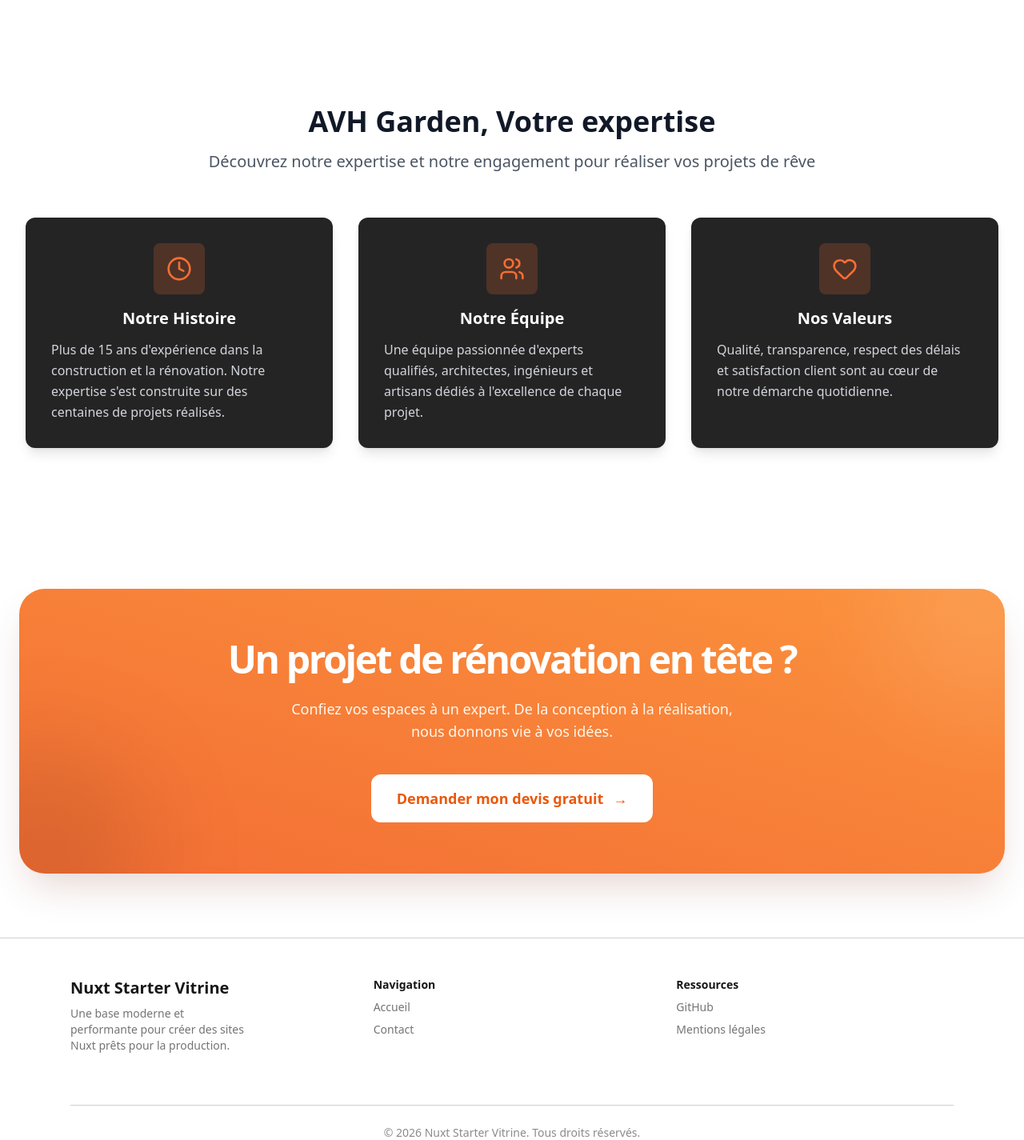
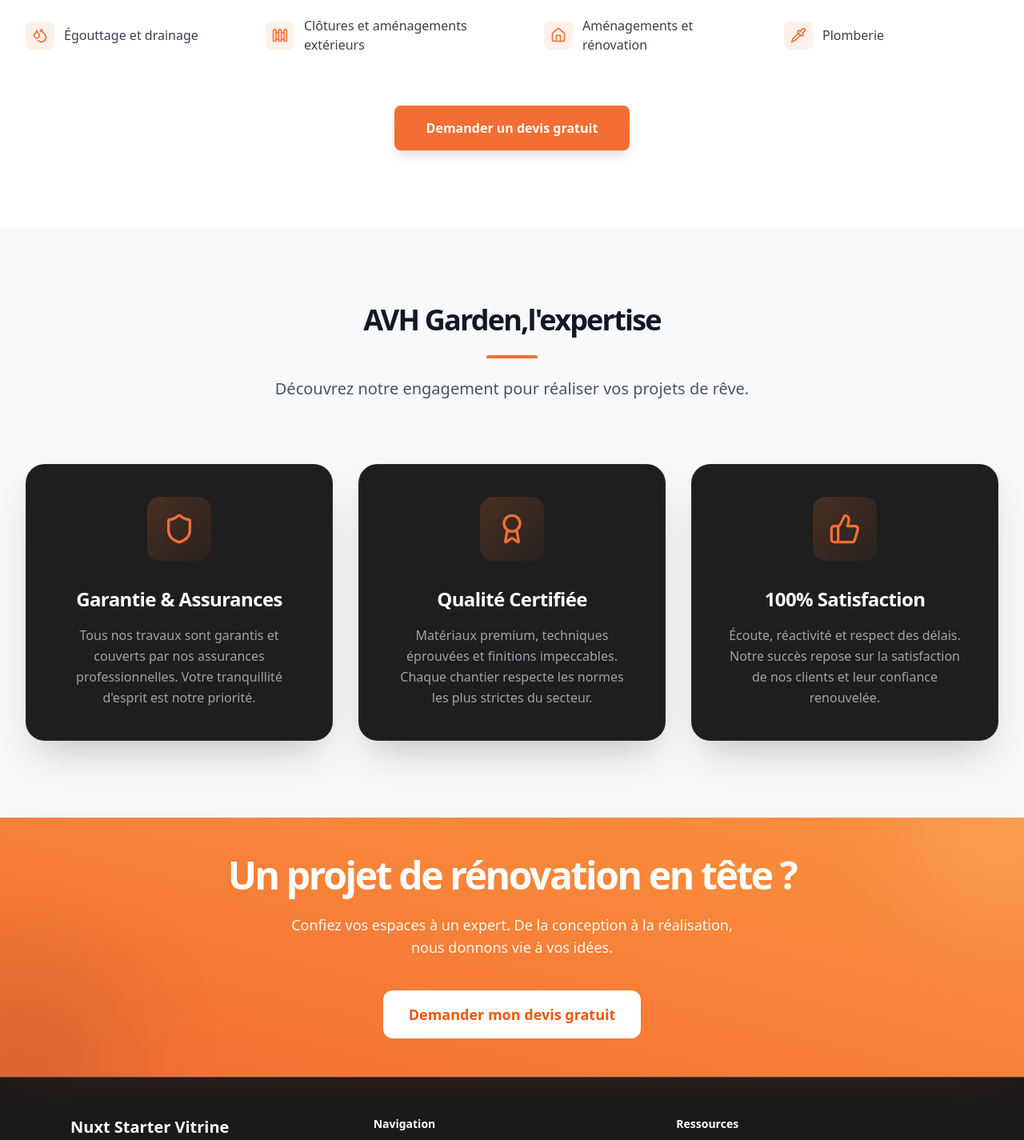
Before and after one commit to NicolasDeza/avhgarden, a Nuxt app: page / in a window 1280 px wide. Shown: the part 2220-3645 px from the top of the page at 80% size. Built offline with nearby package versions, Linux system fonts and the light colour scheme.

Commit message:
Design section preuve

```diff
--- a/app/components/AppFooterAccordion.vue
+++ b/app/components/AppFooterAccordion.vue
@@ -14,7 +14,7 @@ const toggleSection = (section) => {
 
 <template>
   <footer
-    class="w-full border-t border-foreground/20 bg-primary-bg"
+    class="w-full border-t border-white/20 bg-[#1A1A1A]"
     aria-label="Pied de page"
   >
     <div class="mx-auto max-w-6xl px-6 pt-12 pb-4 md:pb-6">
@@ -22,11 +22,11 @@ const toggleSection = (section) => {
       <div class="grid gap-8 md:grid-cols-3">
         <!-- Colonne 1 : Branding (toujours visible) -->
         <div class="text-center md:text-left pb-6">
-          <h2 class="text-xl font-semibold text-foreground">
+          <h2 class="text-xl font-semibold text-white">
             Nuxt Starter Vitrine
           </h2>
           <p
-            class="mt-2 text-sm text-foreground/60 mx-auto md:mx-0 max-w-[220px]"
+            class="mt-2 text-sm text-white/60 mx-auto md:mx-0 max-w-[220px]"
           >
             Une base moderne et performante pour créer des sites Nuxt prêts pour
             la production.
@@ -38,7 +38,7 @@ const toggleSection = (section) => {
           <!-- Titre avec bouton toggle (mobile uniquement) -->
           <button
             type="button"
-            class="flex w-full items-center justify-between text-sm font-semibold text-foreground md:cursor-default md:pointer-events-none"
+            class="flex w-full items-center justify-between text-sm font-semibold text-white md:cursor-default md:pointer-events-none"
             :aria-expanded="openSections.navigation"
             aria-controls="nav-links"
             @click="toggleSection('navigation')"
@@ -84,7 +84,7 @@ const toggleSection = (section) => {
               <li>
                 <NuxtLink
                   to="/"
-                  class="text-foreground/60 hover:text-foreground transition"
+                  class="text-white/60 hover:text-white transition"
                 >
                   Accueil
                 </NuxtLink>
@@ -93,7 +93,7 @@ const toggleSection = (section) => {
               <li>
                 <NuxtLink
                   to="/contact"
-                  class="text-foreground/60 hover:text-foreground transition"
+                  class="text-white/60 hover:text-white transition"
                 >
                   Contact
                 </NuxtLink>
@@ -107,7 +107,7 @@ const toggleSection = (section) => {
           <!-- Titre avec bouton toggle (mobile uniquement) -->
           <button
             type="button"
-            class="flex w-full items-center justify-between text-sm font-semibold text-foreground md:cursor-default md:pointer-events-none"
+            class="flex w-full items-center justify-between text-sm font-semibold text-white md:cursor-default md:pointer-events-none"
             :aria-expanded="openSections.resources"
             aria-controls="resource-links"
             @click="toggleSection('resources')"
@@ -155,7 +155,7 @@ const toggleSection = (section) => {
                   to="https://github.com/"
                   target="_blank"
                   rel="noopener noreferrer"
-                  class="text-foreground/60 hover:text-foreground transition"
+                  class="text-white/60 hover:text-white transition"
                   aria-label="GitHub (ouvre dans un nouvel onglet)"
                 >
                   GitHub
@@ -164,7 +164,7 @@ const toggleSection = (section) => {
               <li>
                 <NuxtLink
                   to="/legal/mentions-legales"
-                  class="text-foreground/60 hover:text-foreground transition"
+                  class="text-white/60 hover:text-white transition"
                 >
                   Mentions légales
                 </NuxtLink>
@@ -176,7 +176,7 @@ const toggleSection = (section) => {
 
       <!-- Bas de footer -->
       <div
-        class="mt-10 border-t border-foreground/20 pt-6 text-center text-sm text-foreground/50"
+        class="mt-10 border-t border-white/20 pt-6 text-center text-sm text-white/50"
       >
         <p>© {{ year }} Nuxt Starter Vitrine. Tous droits réservés.</p>
         <p class="mt-2">
@@ -185,7 +185,7 @@ const toggleSection = (section) => {
             to="https://nicolasdeza.com"
             target="_blank"
             rel="noopener noreferrer"
-            class="text-foreground/70 hover:text-foreground transition underline"
+            class="text-white/70 hover:text-white transition underline"
             aria-label="Nicolas Deza (ouvre dans un nouvel onglet)"
           >
             Nicolas Deza
--- a/app/components/CtaSection.vue
+++ b/app/components/CtaSection.vue
@@ -1,7 +1,7 @@
 <template>
-  <section class="w-full bg-white py-20" aria-label="Appel à l'action">
-    <div class="mx-auto px-6">
-      <div class="relative overflow-hidden bg-gradient-to-tr from-primary to-orange-400 rounded-[2rem] px-8 py-16 text-center shadow-2xl shadow-orange-900/20">
+  <section class="w-full bg-white" aria-label="Appel à l'action">
+    <div class="mx-auto">
+      <div class="relative overflow-hidden bg-gradient-to-tr from-primary to-orange-400  px-8 py-10  sm:py-12 text-center shadow-2xl shadow-orange-900/20">
 
         <div class="absolute -top-24 -right-24 h-64 w-64 rounded-full bg-white/10 blur-3xl"/>
         <div class="absolute -bottom-24 -left-24 h-64 w-64 rounded-full bg-black/10 blur-3xl"/>
@@ -21,7 +21,6 @@
               class="group inline-flex items-center gap-3 rounded-xl bg-white px-8 py-4 text-lg font-bold text-orange-600 transition-all hover:scale-105 hover:shadow-xl active:scale-95"
             >
               Demander mon devis gratuit
-              <span class="transition-transform group-hover:translate-x-1">→</span>
             </NuxtLink>
           </div>
         </div>
--- a/app/components/FeatureItem.vue
+++ b/app/components/FeatureItem.vue
@@ -8,24 +8,24 @@ defineProps({
 
 <template>
   <div
-    class="group flex flex-col items-center text-center p-8 rounded-xl shadow-lg
-           transition-all duration-300 hover:-translate-y-1 hover:shadow-xl cursor-pointer
-           bg-[#252424] text-white"
+    class="group flex flex-col items-center text-center p-10 rounded-3xl
+           transition-all duration-500 hover:-translate-y-2
+           bg-[#1E1E1E] border border-white/5 hover:border-primary/20 shadow-2xl shadow-black/20"
   >
-    <!-- Icône -->
     <div
-      class="flex h-16 w-16 shrink-0 items-center justify-center rounded-lg mb-4
-             transition-colors duration-300 bg-primary/20 text-primary"
+      class="relative flex h-20 w-20 shrink-0 items-center justify-center rounded-2xl mb-8
+             bg-gradient-to-br from-primary/20 to-primary/5 text-primary
+             transition-all duration-500 group-hover:scale-110 group-hover:rotate-3"
     >
-      <component :is="icon" class="h-8 w-8" />
+      <component :is="icon" class="h-10 w-10" />
+
     </div>
 
-    <!-- Texte -->
-    <div>
-      <h3 class="font-bold text-xl mb-3 text-white text-center">
+    <div class="space-y-4">
+      <h3 class="font-black text-2xl tracking-tight text-white">
         {{ title }}
       </h3>
-      <p class="leading-relaxed text-gray-300 text-left">
+      <p class="leading-relaxed text-gray-400 text-base">
         {{ description }}
       </p>
     </div>
--- a/app/components/FeaturesSection.vue
+++ b/app/components/FeaturesSection.vue
@@ -1,44 +1,45 @@
 <script setup>
 import {
-  Clock,
-  Users,
-  Heart,
+  Shield,
+  Award,
+  ThumbsUp,
 } from "lucide-vue-next";
 
 const features = [
   {
-    title: "Notre Histoire",
+    title: "Garantie & Assurances",
     description:
-      "Plus de 15 ans d'expérience dans la construction et la rénovation. Notre expertise s'est construite sur des centaines de projets réalisés.",
-    icon: Clock,
+      "Tous nos travaux sont garantis et couverts par nos assurances professionnelles. Votre tranquillité d'esprit est notre priorité.",
+    icon: Shield,
   },
   {
-    title: "Notre Équipe",
+    title: "Qualité Certifiée",
     description:
-      "Une équipe passionnée d'experts qualifiés, architectes, ingénieurs et artisans dédiés à l'excellence de chaque projet.",
-    icon: Users,
+      "Matériaux premium, techniques éprouvées et finitions impeccables. Chaque chantier respecte les normes les plus strictes du secteur.",
+    icon: Award,
   },
   {
-    title: "Nos Valeurs",
+    title: "100% Satisfaction",
     description:
-      "Qualité, transparence, respect des délais et satisfaction client sont au cœur de notre démarche quotidienne.",
-    icon: Heart,
+      "Écoute, réactivité et respect des délais. Notre succès repose sur la satisfaction de nos clients et leur confiance renouvelée.",
+    icon: ThumbsUp,
   },
 ];
 </script>
 
 <template>
-  <section class="w-full bg-white pb-16 md:pb-24 pt-8 md:pt-12" aria-label="Pourquoi nous choisir">
+  <section class="w-full bg-[#f8f9fa] py-16 sm:py-24 " aria-label="Pourquoi nous choisir">
     <div class="mx-auto max-w-[1440px] px-4 sm:px-6 lg:px-8">
       <!-- Titre -->
-      <header class="mx-auto max-w-3xl text-center mb-14">
-        <h2 class="text-3xl sm:text-4xl font-bold text-gray-900 mb-4">
-          AVH Garden, Votre expertise
-        </h2>
-        <p class="text-gray-600 text-lg md:text-xl">
-          Découvrez notre expertise et notre engagement pour réaliser vos projets de rêve
-        </p>
-      </header>
+      <header class="mx-auto max-w-3xl text-center mb-20">
+  <h2 class="text-3xl md:text-4xl font-black text-gray-900 mb-6 tracking-tighter">
+    AVH Garden,l'expertise
+  </h2>
+  <div class="w-16 h-1 bg-primary mx-auto rounded-full mb-6"/>
+  <p class="text-gray-600 text-lg md:text-xl font-medium">
+    Découvrez notre engagement pour réaliser vos projets de rêve.
+  </p>
+</header>
 
       <!-- Grille -->
       <div class="grid grid-cols-1 gap-8 md:grid-cols-3">
--- a/app/components/ServicesSection.vue
+++ b/app/components/ServicesSection.vue
@@ -19,7 +19,10 @@ import {
         <h2 class="text-3xl md:text-4xl font-extrabold text-gray-900 mb-6 tracking-tighter">
           Tous vos travaux, intérieurs et extérieurs
         </h2>
-        <div class="w-20 h-1.5 bg-primary mx-auto rounded-full"/>
+        <div class="w-20 h-1.5 bg-primary mx-auto rounded-full mb-6"/>
+        <p class="text-gray-600 text-lg md:text-xl font-medium max-w-3xl mx-auto">
+          Du pavage aux rénovations complètes, nous réalisons vos projets avec expertise et savoir-faire.
+        </p>
       </div>
 
       <div class="grid grid-cols-1 md:grid-cols-2 gap-12 lg:gap-16">
@@ -91,6 +94,17 @@ import {
         </div>
 
       </div>
+
+      <div class="mt-16 text-center">
+        <NuxtLink
+          to="/contact"
+          class="inline-flex items-center justify-center px-10 py-4 bg-primary hover:bg-primary-hover text-white font-bold rounded-lg
+                 transition-all duration-300 transform hover:scale-105 shadow-lg
+                 focus:outline-none focus:ring-4 focus:ring-primary/30"
+        >
+          Demander un devis gratuit
+        </NuxtLink>
+      </div>
     </div>
   </section>
 </template>
```
